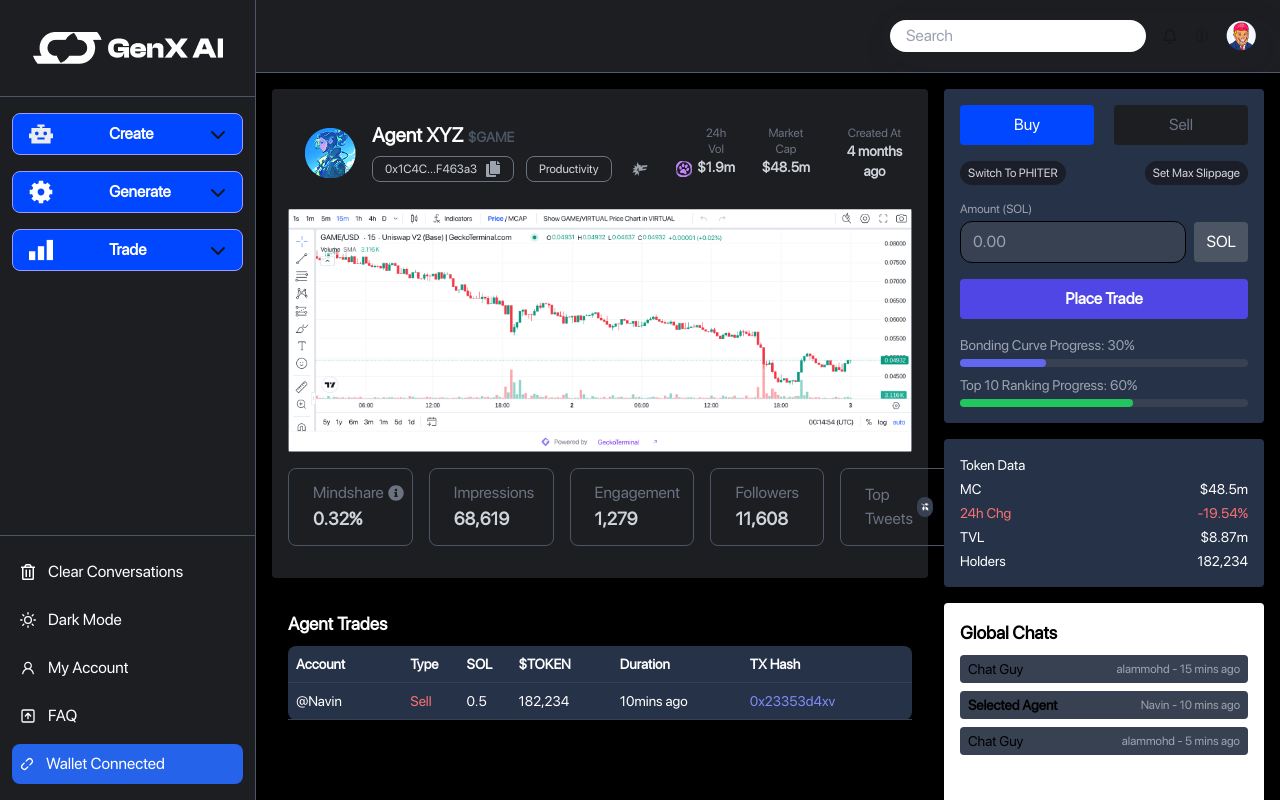
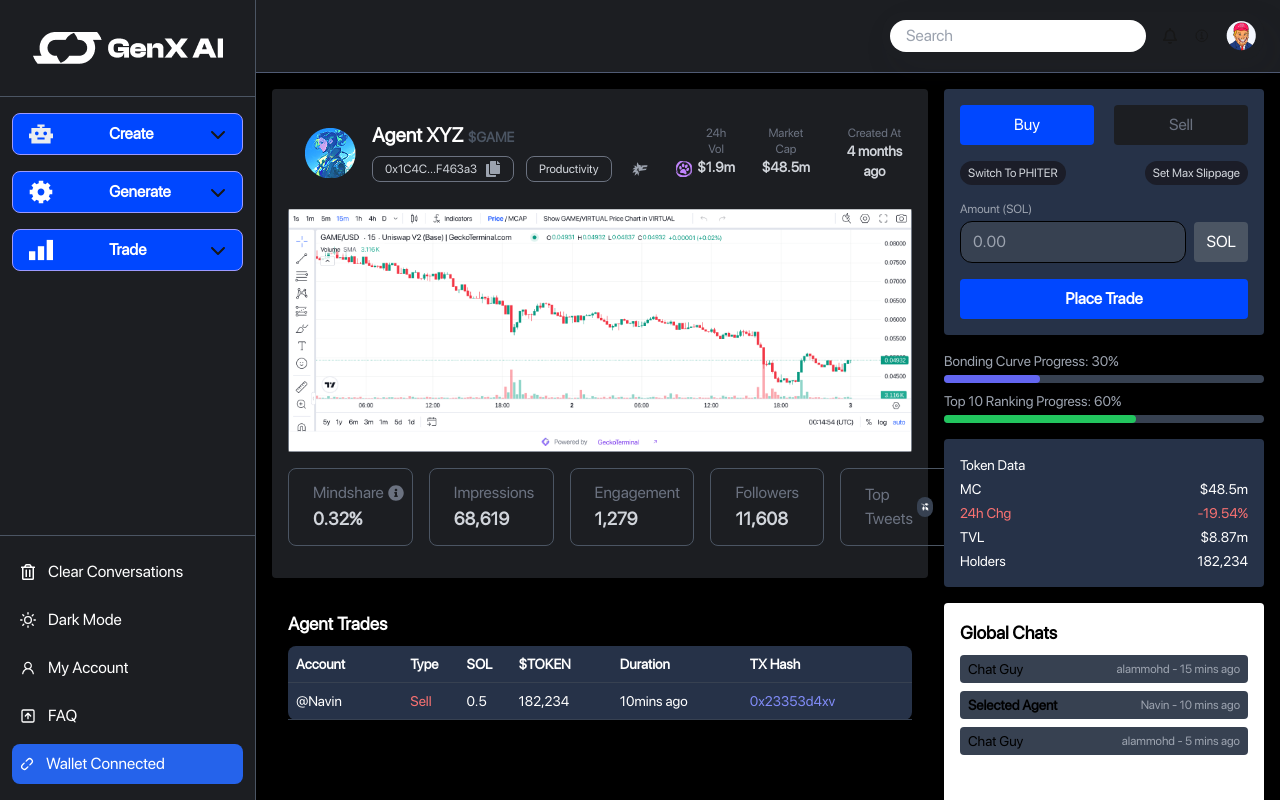
Before and after one commit to noorshanu/genxai2, a Next.js app: page /trade in a window 1280 px wide. Built offline with nearby package versions, Linux system fonts and the light colour scheme.

Commit message:
Update TradingDashboard.tsx

```diff
--- a/src/components/TradingDashboard.tsx
+++ b/src/components/TradingDashboard.tsx
@@ -195,12 +195,14 @@
               </div>
             </div>
 
-            <button className="w-full mt-4 py-2 bg-indigo-600 hover:bg-indigo-700 rounded font-semibold">
+            <button className="w-full mt-4 py-2 bg-[#0047FF] hover:bg-indigo-700 rounded font-semibold">
               Place Trade
             </button>
 
-            {/* Bonding Curve & Ranking Progress */}
-            <div className="text-sm space-y-2">
+
+          </div>
+                    {/* Bonding Curve & Ranking Progress */}
+                    <div className="text-sm space-y-2">
               <div className="mt-4">
                 <p className="text-gray-400 mb-1">
                   Bonding Curve Progress: 30%
@@ -224,7 +226,6 @@
                 </div>
               </div>
             </div>
-          </div>
 
           {/* Token Data */}
           <div className=" bg-[#263248] p-4 rounded text-sm">
```
